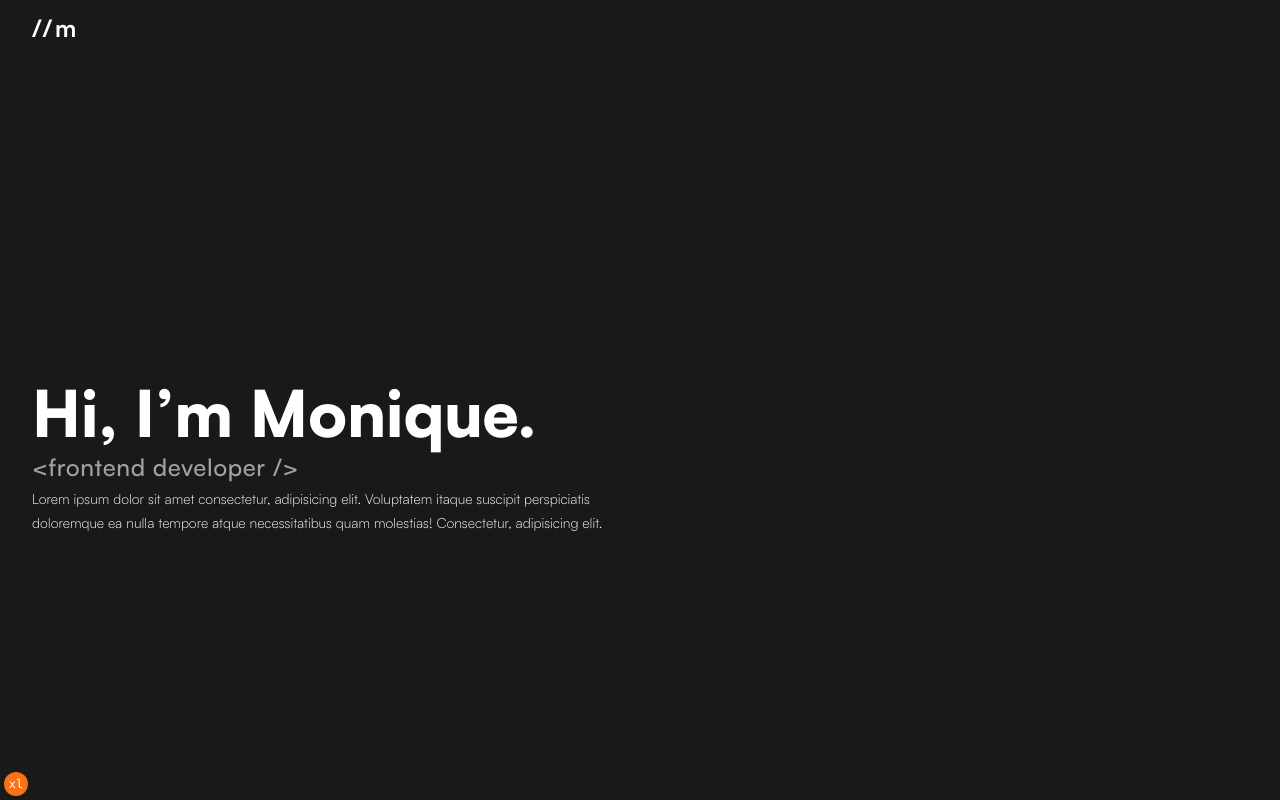
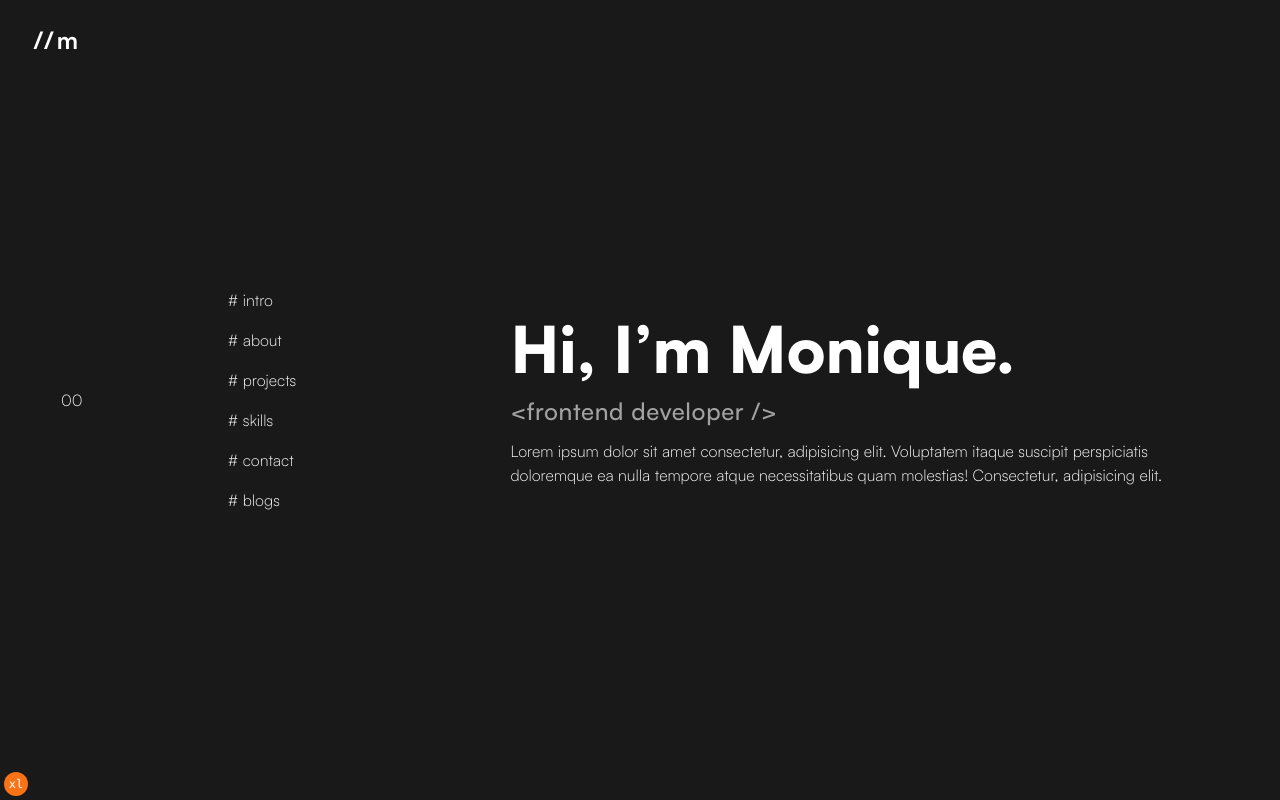
Before and after one commit to beautyscribbles/portfolio-v3, a Next.js app: page / in a window 1280 px wide. Built offline with nearby package versions, Linux system fonts and the light colour scheme.

Commit message:
made container fixed

```diff
--- a/src/app/globals.css
+++ b/src/app/globals.css
@@ -25,4 +25,17 @@ body {
     left: 50%;
     transform: translate(-50%, -50%);
   }
+
+  /* Hide scrollbar for Chrome, Safari and Opera */
+  .no-scrollbar::-webkit-scrollbar {
+    display: none;
+  }
+
+  /* Hide scrollbar for IE, Edge and Firefox */
+  .no-scrollbar {
+    -ms-overflow-style: none;
+    /* IE and Edge */
+    scrollbar-width: none;
+    /* Firefox */
+  }
 }
--- a/src/app/page.tsx
+++ b/src/app/page.tsx
@@ -1,21 +1,11 @@
-import Content from "@/components/Content";
-import Sidebar from "@/components/Sidebar";
-import Container from "@/components/ui/Container";
-import { Fragment } from "react";
+import Wrapper from "@/components/layout/Wrapper";
 
 export default function Home() {
   return (
-    <Fragment>
-      <div className="h-screen  overflow-hidden overflow-y-scroll">
-        <Container className="grid grid-cols-1">
-          <div className="hidden">
-            <Sidebar />
-          </div>
-          <main className=" ">
-            <Content />
-          </main>
-        </Container>
+    <div className="fixed h-screen top-0 left-0 w-screen ">
+      <div className="max-w-7xl mx-auto">
+        <Wrapper />
       </div>
-    </Fragment>
+    </div>
   );
 }
--- a/src/components/About.tsx
+++ b/src/components/About.tsx
@@ -1,6 +1,6 @@
 import Heading from "@/components/Heading";
 import Section from "@/components/Section";
-import { satoshiBold, satoshiMedium } from "@/components/utils/font";
+import { satoshiMedium } from "@/components/utils/font";
 import { Fragment } from "react";
 
 const About = () => {
@@ -11,10 +11,10 @@ const About = () => {
 
         <div>
           <Fragment>
-            <h3 className={`${satoshiBold.className} text-2xl`}>
+            <h3 className={`${satoshiMedium.className} text-2xl`}>
               Monique McIntyre
             </h3>
-            <p className={satoshiMedium.className}>Frontend Developer</p>
+            <p>Front End Developer</p>
           </Fragment>
           <br></br>
           <Fragment>
--- a/src/components/Content.tsx
+++ b/src/components/Content.tsx
@@ -1,20 +1,18 @@
 import About from "@/components/About";
 import Navbar from "@/components/Navbar";
 import Overview from "@/components/Overview";
-import { Fragment } from "react";
+import Container from "@/components/ui/Container";
 
 const Content = () => {
   return (
-    <Fragment>
-      <div>
+    <Container>
+      <div className="md:hidden">
         <Navbar />
       </div>
 
-      <div className="max-w-[600px] ">
-        <Overview />
-        <About />
-      </div>
-    </Fragment>
+      <Overview />
+      <About />
+    </Container>
   );
 };
 
--- a/src/components/Navbar.tsx
+++ b/src/components/Navbar.tsx
@@ -2,7 +2,7 @@ import { satoshiBold } from "@/components/utils/font";
 
 const Navbar = () => {
   return (
-    <nav className="py-3 flex items-center">
+    <nav className=" h-[10vh] flex items-center">
       <p className={`${satoshiBold.className} text-2xl tracking-[4px]`}>
         &#x2f;&#x2f;m
       </p>
--- a/src/components/Overview.tsx
+++ b/src/components/Overview.tsx
@@ -8,7 +8,7 @@ const Overview = () => {
 
   return (
     <Section className="h-screen relative" id={0}>
-      <article className="flex flex-col gap-2  md:gap-1">
+      <article className="flex flex-col gap-2  md:gap-3">
         <h1 className={`${black} font-bold text-clamp leading-[1.1]`}>
           Hi, I&rsquo;m Monique.
         </h1>
@@ -17,7 +17,7 @@ const Overview = () => {
         >
           {title}
         </p>
-        <p className="text-[0.875rem] leading-6 ">
+        <p className="text-[0.875rem] leading-6 md:text-base">
           Lorem ipsum dolor sit amet consectetur, adipisicing elit. Voluptatem
           itaque suscipit perspiciatis doloremque ea nulla tempore atque
           necessitatibus quam molestias! Consectetur, adipisicing elit.
--- a/src/components/Sidebar.tsx
+++ b/src/components/Sidebar.tsx
@@ -1,29 +1,43 @@
+import Navbar from "@/components/Navbar";
+import Container from "@/components/ui/Container";
+
 type Section = { id: number; name: string; link: string };
 
 const Sidebar = () => {
   const sections: Section[] = [
-    { id: 0, name: "about", link: "about" },
-    { id: 1, name: "projects", link: "projects" },
-    { id: 2, name: "skills", link: "skils" },
-    { id: 3, name: "contact", link: "contact" },
+    { id: 0, name: "intro", link: "intro" },
+    { id: 1, name: "about", link: "about" },
+    { id: 2, name: "projects", link: "projects" },
+    { id: 3, name: "skills", link: "skills" },
+    { id: 4, name: "contact", link: "contact" },
+    { id: 5, name: "blogs", link: "blogs" },
   ];
 
   const list = sections.map((section) => {
     return (
-      <li key={section.id} className="text-2xl">
-        <a href="#">{section.name}</a>
+      <li key={section.id} className="">
+        <a href="#"># {section.name}</a>
       </li>
     );
   });
 
   return (
-    <div className="bg-orange-300 h-full  ">
-      <div></div>
+    <aside className="h-full">
+      <Container className=" h-full">
+        <div>
+          <Navbar />
+        </div>
 
-      <aside className="h-full grid place-items-center">
-        <ul>{list}</ul>
-      </aside>
-    </div>
+        <div className="h-[80%]  grid grid-cols-[20%,80%]">
+          <div className="grid place-items-center">
+            <p>00</p>
+          </div>
+          <ul className="grid place-items-center">
+            <div className="flex flex-col gap-4">{list}</div>
+          </ul>
+        </div>
+      </Container>
+    </aside>
   );
 };
 
--- a/src/components/layout/Wrapper.tsx
+++ b/src/components/layout/Wrapper.tsx
@@ -1,7 +1,17 @@
-"use client";
+import Content from "@/components/Content";
+import Sidebar from "@/components/Sidebar";
 
 const Wrapper = () => {
-  return;
+  return (
+    <div className="h-screen w-full grid grid-cols-1 md:grid-cols-[40%,60%] lg:grid-cols-[35%,65%]">
+      <div className="hidden h-screen md:block ">
+        <Sidebar />
+      </div>
+      <main className="overflow-y-scroll no-scrollbar h-full">
+        <Content />
+      </main>
+    </div>
+  );
 };
 
 export default Wrapper;
--- a/src/components/ui/Container.tsx
+++ b/src/components/ui/Container.tsx
@@ -8,7 +8,7 @@ type Props = {
 const Container = (props: Props) => {
   const { children, className } = props;
   return (
-    <div className={`w-[85%] my-0 mx-auto  ${className ?? ""} md:w-[95%]`}>
+    <div className={`w-[80%] my-0 mx-auto  ${className ?? ""} md:w-[85%]`}>
       {children}
     </div>
   );
```
